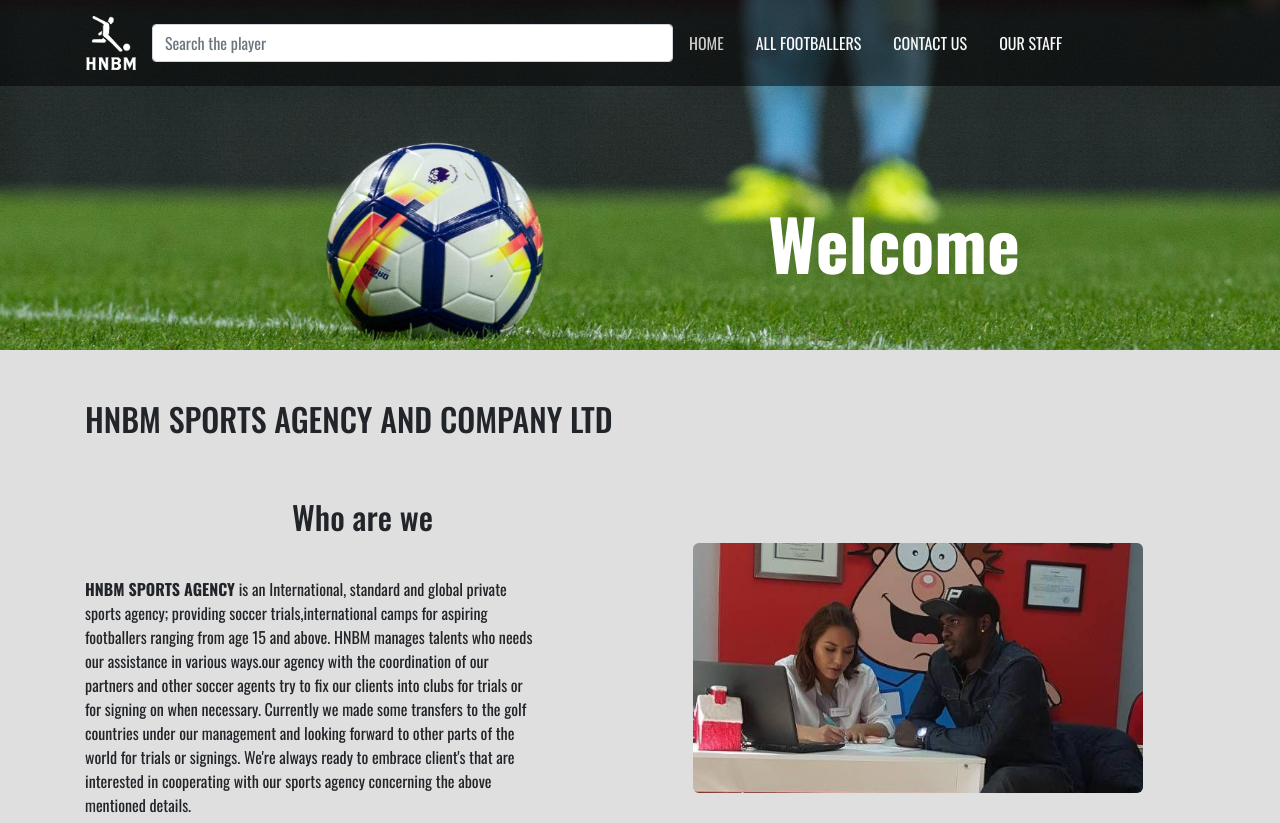
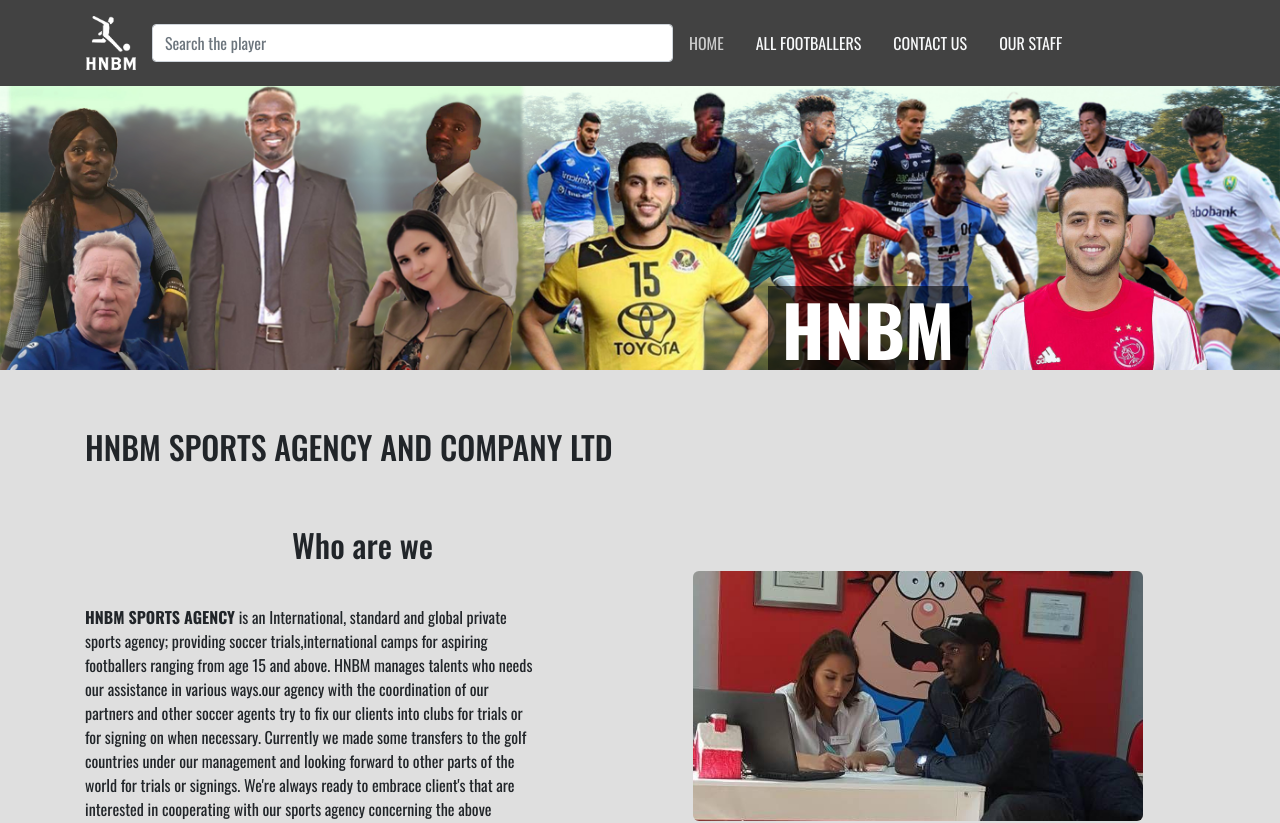
Before and after one commit to beksssK/footballtemporary, a React (Create React App) app: page / in a window 1280 px wide. Shown: the top 823 px of the page. Built offline with nearby package versions, Linux system fonts and the light colour scheme.

Commit message:
Changed the background on home page

```diff
--- a/src/components/Home/HomeTop.css
+++ b/src/components/Home/HomeTop.css
@@ -1,8 +1,15 @@
 .HomeTop{
-    background: url("../../assets/images/football-bg.jpg") 50% 80% no-repeat;
+    background: url("../../assets/images/bg4.jpg") 50% 0 no-repeat;
     background-size: cover;
+}
+
+@media all and (max-width: 1000px){
+    .HomeTop {
+        background-size: contain;
+    }
 }
 
 .HomeTop_title {
     text-align: center;
+    background: rgba(0, 0, 0, 0.6);
 }
--- a/src/components/Home/HomeTop.js
+++ b/src/components/Home/HomeTop.js
@@ -5,7 +5,7 @@
     return (
         <div className='HomeTop page-top'>
             <div className='page-top__header'>
-                <h2 className='page-top__title HomeTop_title'>Welcome</h2>
+                <h2 className='page-top__title HomeTop_title'>HNBM</h2>
             </div>
         </div>
     );
--- a/src/components/Layout/Layout.css
+++ b/src/components/Layout/Layout.css
@@ -15,8 +15,7 @@
 }
 
 .page-top{
-    background-size: cover;
-    height: 350px;
+    background-size: contain;
 }
 
 @media (max-width: 700px) {
--- a/src/components/Navigation/Toolbar/Toolbar.css
+++ b/src/components/Navigation/Toolbar/Toolbar.css
@@ -1,10 +1,7 @@
 .Toolbar{
-    position: absolute;
     z-index: 99;
-    top: 0;
-    left: 0;
     width: 100%;
-    background: rgba(0, 0, 0, 0.5);
+    background: rgba(0, 0, 0, 0.7);
 }
 .Main-nav a{
     position: relative;
```
Also changed, not shown: src/assets/images/bg4.jpg (added), 1 other file (tests, documents, lock files or other folders).
